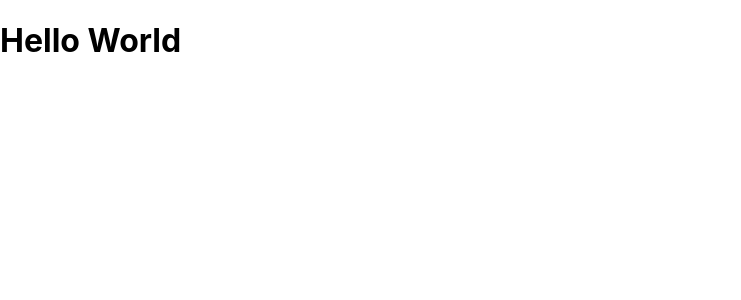
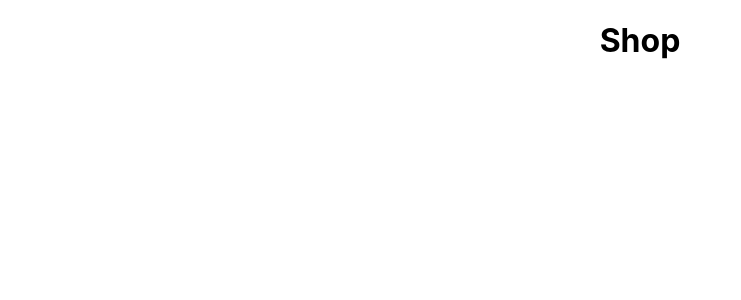
Before and after one commit to reaction2147/ShopFront, a React (Create React App) app: page /shop in a window 1280 px wide. Shown: the top 300 px of the page, without its empty margins (0-741 px from the left). Built offline with nearby package versions, Linux system fonts and the light colour scheme.

Commit message:
Added router

```diff
--- a/src/App.js
+++ b/src/App.js
@@ -1,10 +1,19 @@
-import './styles/App.css';
+import "./styles/App.css";
+import Navigation from "./components/Navigation";
+import Shop from "./components/Shop";
+import { BrowserRouter, Switch, Route } from "react-router-dom";
 
 function App() {
   return (
-    <div>
-      <h1>Hello World</h1>
-    </div>
+    <BrowserRouter>
+      <div className="App">
+
+        <Switch>
+          <Route exact path="/" component={App} />
+          <Route exact path="/shop" component={Shop} />
+        </Switch>
+      </div>
+    </BrowserRouter>
   );
 }
 
--- a/src/components/Navigation.js
+++ b/src/components/Navigation.js
@@ -0,0 +1,15 @@
+import React from "react"
+import "../styles/Navigation.css"
+
+const Navigation = () => {
+    return (
+        <nav className="menu">
+            <h3>Logo</h3>
+            <ul className="menu-links">
+                <li>Shop</li>
+            </ul>
+        </nav>
+    )
+}
+
+export default Navigation
--- a/src/components/Shop.js
+++ b/src/components/Shop.js
@@ -0,0 +1,11 @@
+import React from "react"
+import "../styles/App.css"
+
+const Shop = () => {
+    return (
+        <h1>Shop</h1>
+    )
+}
+
+
+export default Shop
--- /dev/null
+++ b/src/styles/Navigation.css
@@ -0,0 +1,16 @@
+.menu {
+    display: flex;
+    justify-content: space-around;
+    align-items: center;
+    min-height: 10vh;
+    background: rgb(56, 61, 63);
+    color: white;
+
+}
+
+.menu-links {
+    display: flex;
+    justify-content: space-around;
+    align-items: center;
+    list-style: none;
+}
```
Also changed, not shown: src/index.js (+5 -6 lines), src/components/Router.js (deleted).
